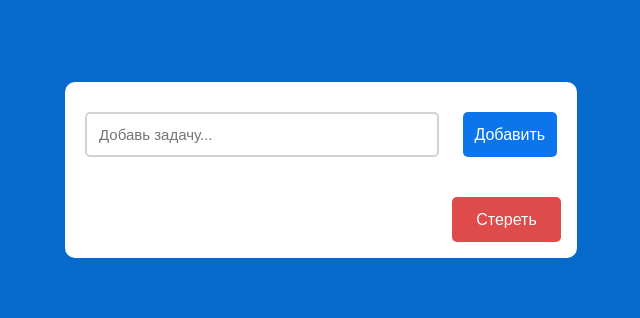
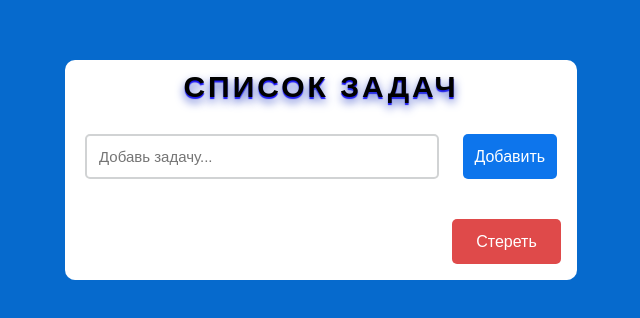
Before and after one commit to Bave1996/Todo-list-js, a plain HTML site: page index.html in a window 1280 px wide. Shown: the part 230-548 px from the top of the page, without its empty margins (319-959 px from the left). Drawn offline with Linux system fonts and the light colour scheme.

Commit message:
added title

```diff
--- a/index.css
+++ b/index.css
@@ -20,6 +20,18 @@ body {
     min-height: 100px;
     transform: translate(-50%, -50%);
 }
+
+.title {
+    font-family: "Poppins", sans-serif;
+    text-align: center;
+    margin-top: 10px;
+    text-transform: uppercase;
+    letter-spacing: 3px;
+    font-weight: bold;
+    text-shadow: 0 5px 10px #455acd, 0 2px 1px #0d00ff;
+    font-size: 30px;
+}
+
 .newtask {
     position: relative;
     padding: 30px 20px;
--- a/index.html
+++ b/index.html
@@ -15,6 +15,9 @@
     </head>
     <body>
         <div class="container">
+            <div class="title">
+                <span class="titleText">Список задач</span>
+            </div>
             <div class="newtask">
                 <input type="text" placeholder="Добавь задачу..." />
                 <button class="push">Добавить</button>
```
